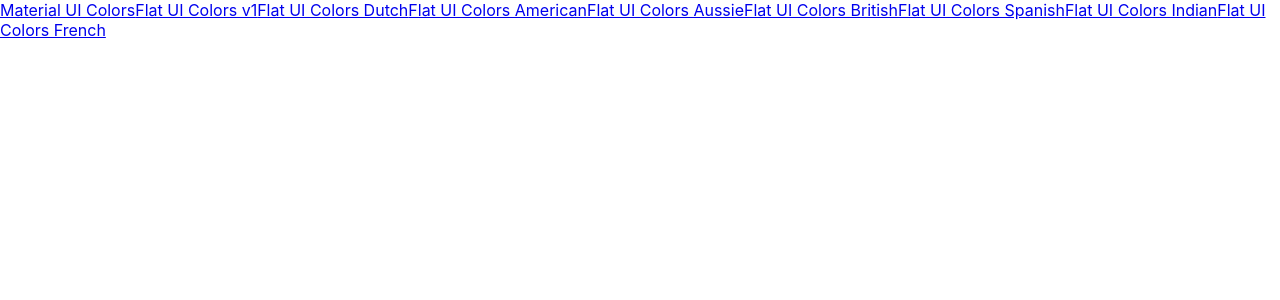
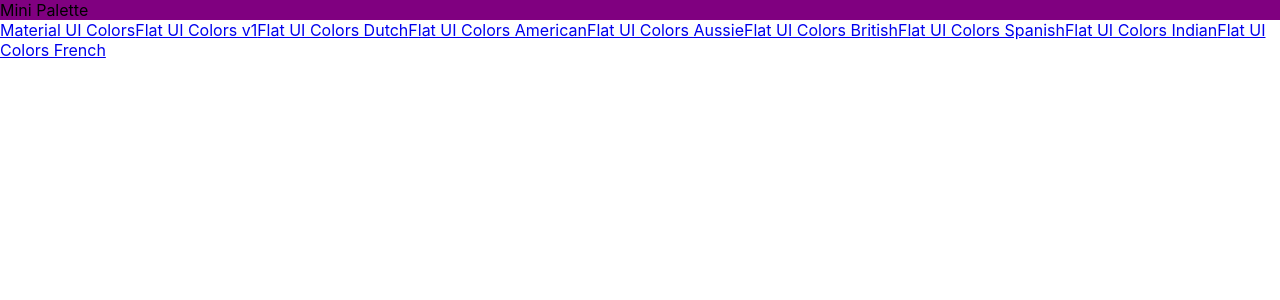
Before and after one commit to KaushikShivam/Colourly, a React (Create React App) app in the folder client/: page / in a window 1280 px wide. Shown: the top 300 px of the page. Built offline with nearby package versions, Linux system fonts and the light colour scheme.

Commit message:
Setup jss and test

```diff
--- a/client/package.json
+++ b/client/package.json
@@ -5,6 +5,7 @@
   "dependencies": {
     "@material-ui/core": "^4.8.0",
     "@material-ui/icons": "^4.5.1",
+    "@material-ui/styles": "^4.7.1",
     "@testing-library/jest-dom": "^4.2.4",
     "@testing-library/react": "^9.3.2",
     "@testing-library/user-event": "^7.1.2",
--- /dev/null
+++ b/client/src/components/MiniPalette.jsx
@@ -0,0 +1,15 @@
+import React from 'react';
+
+import { withStyles } from '@material-ui/styles';
+
+const styles = {
+  main: {
+    backgroundColor: 'purple'
+  }
+};
+
+const MiniPalette = ({ classes }) => {
+  return <div className={classes.main}>Mini Palette</div>;
+};
+
+export default withStyles(styles)(MiniPalette);
--- a/client/src/components/PaletteList.js
+++ b/client/src/components/PaletteList.jsx
@@ -1,9 +1,12 @@
 import React from 'react';
 import { Link } from 'react-router-dom';
+
+import MiniPalette from './MiniPalette';
 
 const PaletteList = ({ palettes }) => {
   return (
     <div>
+      <MiniPalette />
       {palettes.map(palette => (
         <Link to={`/palette/${palette.id}`}>{palette.paletteName}</Link>
       ))}
```
